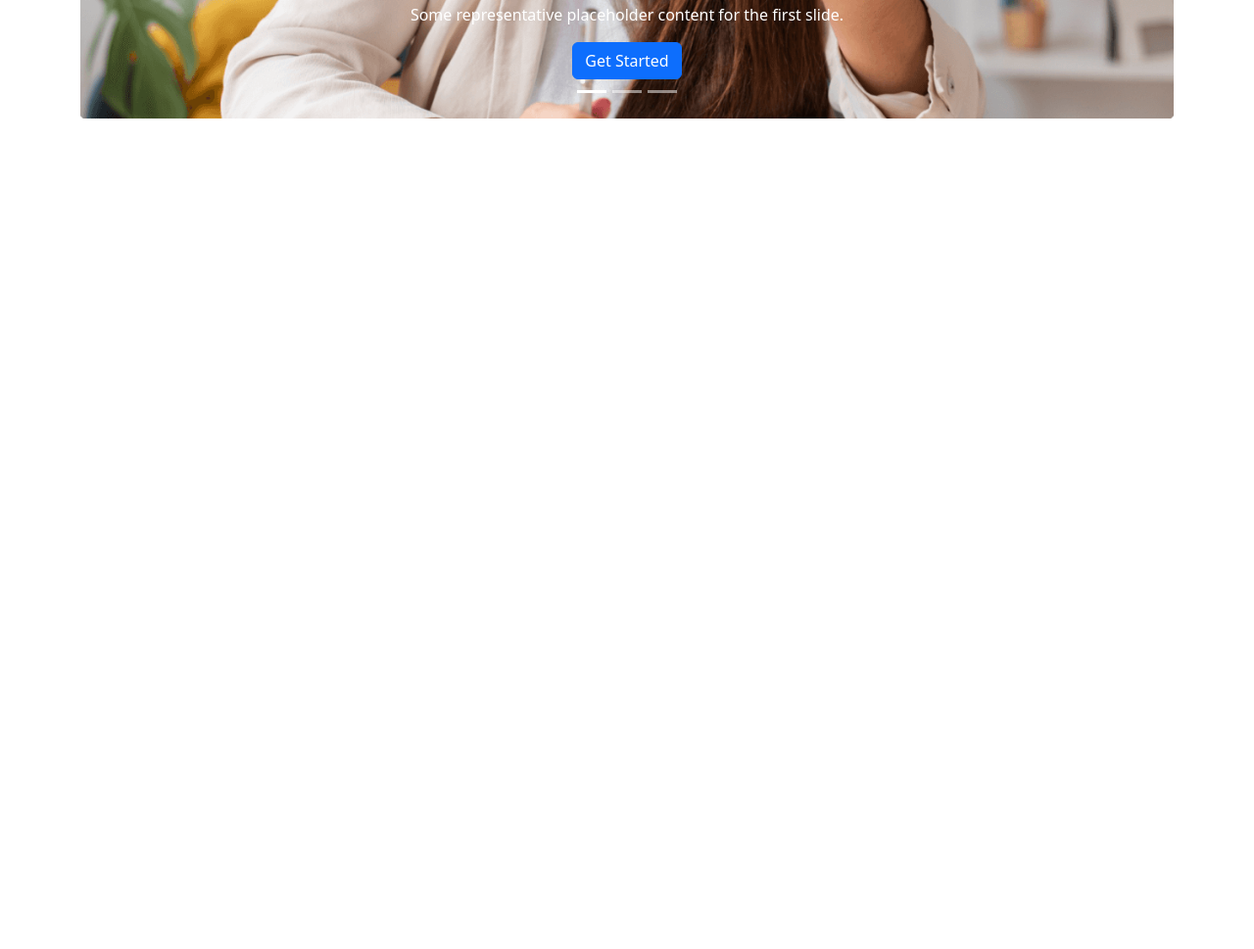
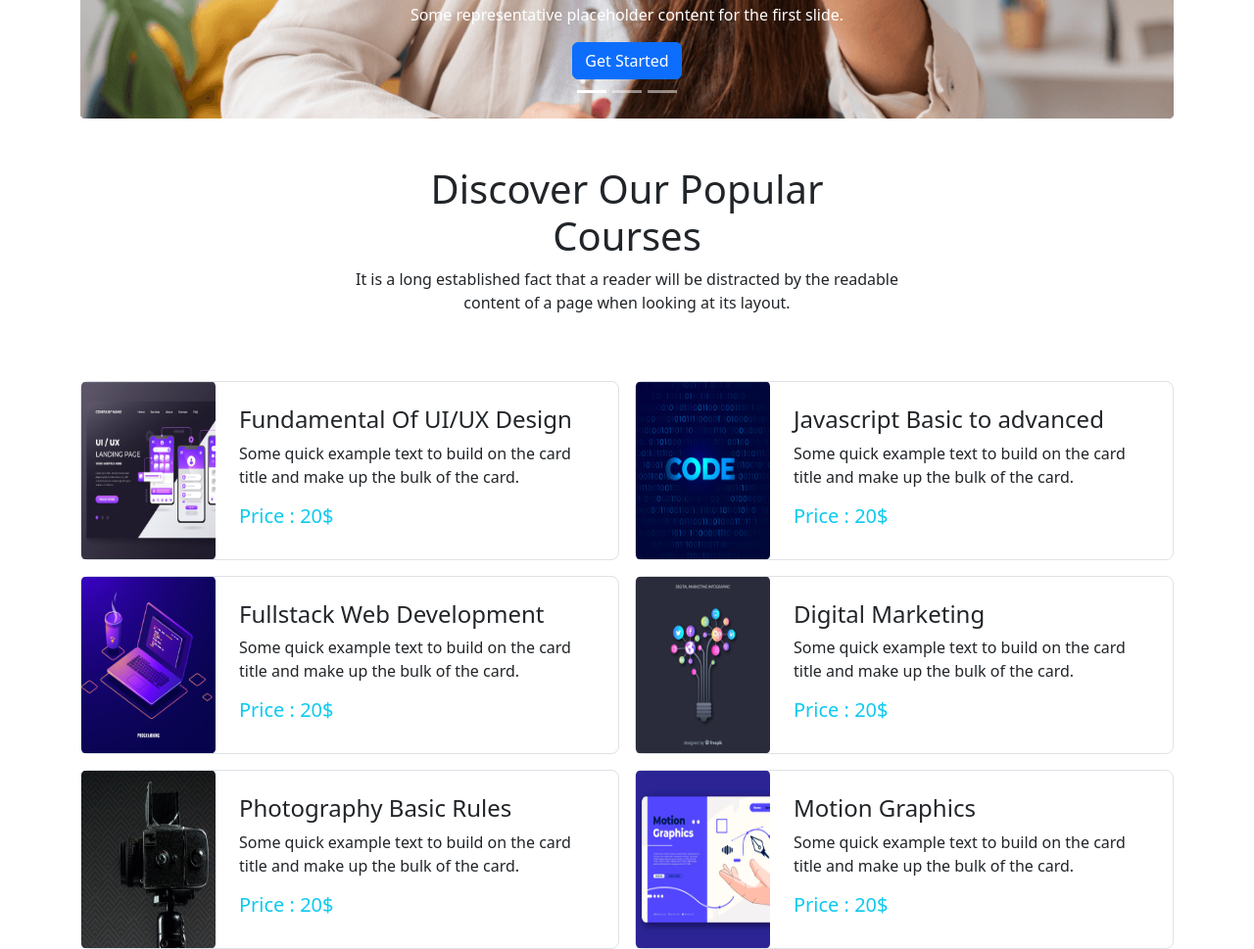
Before and after one commit to BisnuChandraDas/3-Assignment, a plain HTML site: page index.html in a window 1280 px wide. Shown: the part 575-1544 px from the top of the page at 98% size. Before the commit the page ends 800 px from the top, so only its background shows below. Drawn offline with nearby package versions, Linux system fonts and the light colour scheme.

Commit message:
Popular Courses

```diff
--- a/index.html
+++ b/index.html
@@ -107,18 +107,97 @@
             </div>
         </section>
 
-
-
         <!-- Slider  end--------------->
-
-
-
-
-
     </header>
 
+    <!-- Popular Courses Start -->
+    <section class=" container">
+        <div class="d-grid col-7 mx-auto p-5 text-center">
+            <h1>Discover Our Popular Courses</h1>
+            <p>It is a long established fact that a reader will be distracted by the readable content of a page when
+                looking at its layout.</p>
+        </div>
 
-    <!-- Navbar  Start-- -->
+        <div class="mt-1">
+            <div class="row g-3">
+                <div class="col-6">
+                    <div class="border border-Secondary rounded-3 d-flex">
+                        <img class="img-fluid w-25" src="images/course/course-1.png" alt="">
+                        <div class="p-4">
+                            <h4>Fundamental Of UI/UX Design</h4>
+                            <p>Some quick example text to build on the card title and make up the bulk of the card.
+                            </p>
+                            <h5 class="text-info">Price : 20$</h5>
+                        </div>
+                    </div>
+                </div>
+
+                <div class="col-6">
+                    <div class="border border-Secondary rounded-3 d-flex">
+                        <img class="img-fluid w-25" src="images/course/course-2.png" alt="">
+                        <div class="p-4">
+                            <h4>Javascript Basic to advanced</h4>
+                            <p>Some quick example text to build on the card title and make up the bulk of the card.
+                            </p>
+                            <h5 class="text-info">Price : 20$</h5>
+                        </div>
+                    </div>
+                </div>
+
+                <div class="col-6">
+                    <div class="border border-Secondary rounded-3 d-flex">
+                        <img class="img-fluid w-25" src="images/course/course-3.png" alt="">
+                        <div class="p-4">
+                            <h4>Fullstack Web Development</h4>
+                            <p>Some quick example text to build on the card title and make up the bulk of the card.
+                            </p>
+                            <h5 class="text-info">Price : 20$</h5>
+                        </div>
+                    </div>
+                </div>
+
+                <div class="col-6">
+                    <div class="border border-Secondary rounded-3 d-flex">
+                        <img class="img-fluid w-25" src="images/course/course-4.png" alt="">
+                        <div class="p-4">
+                            <h4>Digital Marketing</h4>
+                            <p>Some quick example text to build on the card title and make up the bulk of the card.
+                            </p>
+                            <h5 class="text-info">Price : 20$</h5>
+                        </div>
+                    </div>
+                </div>
+
+                <div class="col-6">
+                    <div class="border border-Secondary rounded-3 d-flex">
+                        <img class="img-fluid w-25" src="images/course/course-5.png" alt="">
+                        <div class="p-4">
+                            <h4>Photography Basic Rules</h4>
+                            <p>Some quick example text to build on the card title and make up the bulk of the card.
+                            </p>
+                            <h5 class="text-info">Price : 20$</h5>
+                        </div>
+                    </div>
+                </div>
+
+                <div class="col-6">
+                    <div class="border border-Secondary rounded-3 d-flex">
+                        <img class="img-fluid w-25" src="images/course/course-6.png" alt="">
+                        <div class="p-4">
+                            <h4>Motion Graphics</h4>
+                            <p>Some quick example text to build on the card title and make up the bulk of the card.
+                            </p>
+                            <h5 class="text-info">Price : 20$</h5>
+                        </div>
+                    </div>
+                </div>
+            </div>
+        </div>
+
+    </section>
+
+    <!-- Popular Courses End -->
+
 
 
 
```
